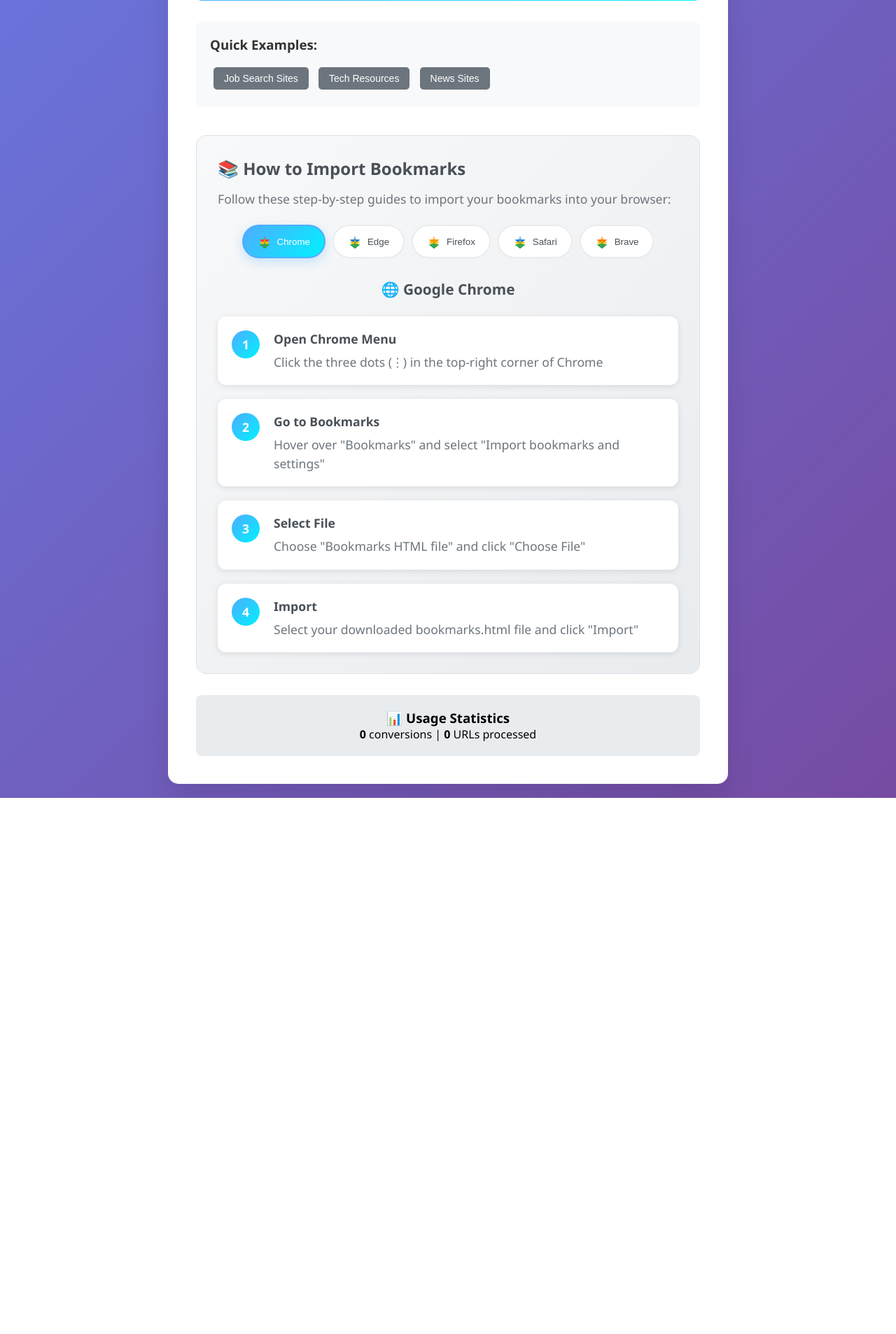
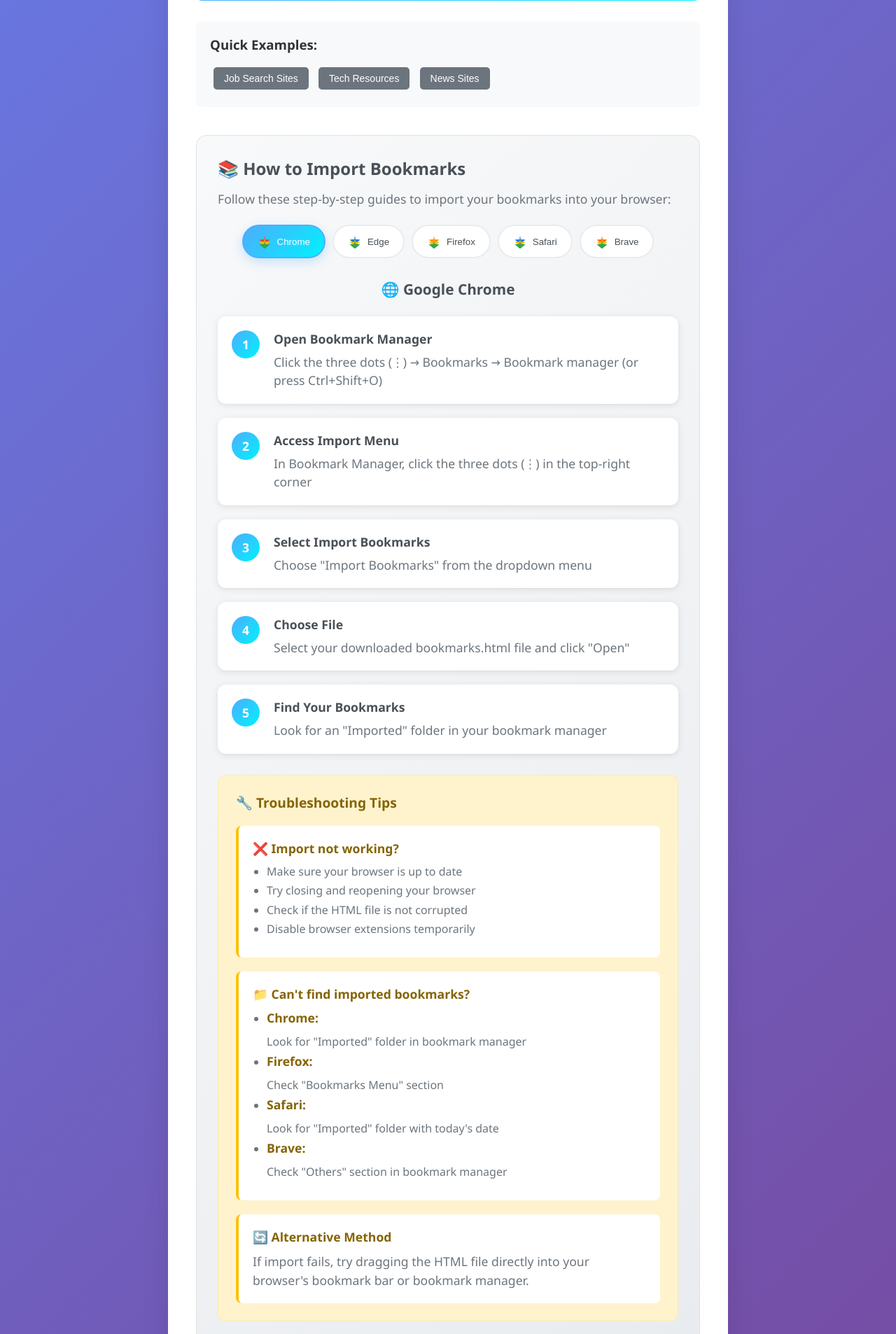
Before and after one commit to harish-govindasamy/bookmark-converter, a Flask app: page / in a window 1280 px wide. Shown: the part 646-2552 px from the top of the page at 70% size. Before the commit the page ends 1786 px from the top, so only its background shows below. Run offline with Flask 3, Linux system fonts and the light colour scheme; data that the repository does not hold is empty.

Commit message:
Fix browser import instructions with current 2024/2025 methods and add troubleshooting

```diff
--- a/templates/index.html
+++ b/templates/index.html
@@ -321,6 +321,57 @@
             line-height: 1.5;
         }
 
+        /* Troubleshooting Styles */
+        .troubleshooting {
+            margin-top: 30px;
+            padding: 25px;
+            background: #fff3cd;
+            border: 1px solid #ffeaa7;
+            border-radius: 12px;
+        }
+
+        .troubleshooting h4 {
+            color: #856404;
+            margin-bottom: 20px;
+            font-size: 1.2em;
+        }
+
+        .troubleshooting-tips {
+            display: grid;
+            gap: 20px;
+        }
+
+        .tip {
+            background: white;
+            padding: 20px;
+            border-radius: 8px;
+            border-left: 4px solid #ffc107;
+        }
+
+        .tip strong {
+            color: #856404;
+            display: block;
+            margin-bottom: 10px;
+            font-size: 1.1em;
+        }
+
+        .tip ul {
+            margin: 10px 0;
+            padding-left: 20px;
+        }
+
+        .tip li {
+            color: #6c757d;
+            margin-bottom: 5px;
+            line-height: 1.4;
+        }
+
+        .tip p {
+            color: #6c757d;
+            margin: 10px 0 0 0;
+            line-height: 1.5;
+        }
+
         /* Responsive Design */
         @media (max-width: 768px) {
             .browser-tabs {
@@ -342,6 +393,10 @@
 
             .step-number {
                 align-self: center;
+            }
+
+            .troubleshooting-tips {
+                grid-template-columns: 1fr;
             }
         }
     </style>
@@ -416,29 +471,36 @@
                             <div class="step">
                                 <div class="step-number">1</div>
                                 <div class="step-content">
-                                    <strong>Open Chrome Menu</strong>
-                                    <p>Click the three dots (⋮) in the top-right corner of Chrome</p>
+                                    <strong>Open Bookmark Manager</strong>
+                                    <p>Click the three dots (⋮) → Bookmarks → Bookmark manager (or press Ctrl+Shift+O)</p>
                                 </div>
                             </div>
                             <div class="step">
                                 <div class="step-number">2</div>
                                 <div class="step-content">
-                                    <strong>Go to Bookmarks</strong>
-                                    <p>Hover over "Bookmarks" and select "Import bookmarks and settings"</p>
+                                    <strong>Access Import Menu</strong>
+                                    <p>In Bookmark Manager, click the three dots (⋮) in the top-right corner</p>
                                 </div>
                             </div>
                             <div class="step">
                                 <div class="step-number">3</div>
                                 <div class="step-content">
-                                    <strong>Select File</strong>
-                                    <p>Choose "Bookmarks HTML file" and click "Choose File"</p>
+                                    <strong>Select Import Bookmarks</strong>
+                                    <p>Choose "Import Bookmarks" from the dropdown menu</p>
                                 </div>
                             </div>
                             <div class="step">
                                 <div class="step-number">4</div>
                                 <div class="step-content">
-                                    <strong>Import</strong>
-                                    <p>Select your downloaded bookmarks.html file and click "Import"</p>
+                                    <strong>Choose File</strong>
+                                    <p>Select your downloaded bookmarks.html file and click "Open"</p>
+                                </div>
+                            </div>
+                            <div class="step">
+                                <div class="step-number">5</div>
+                                <div class="step-content">
+                                    <strong>Find Your Bookmarks</strong>
+                                    <p>Look for an "Imported" folder in your bookmark manager</p>
                                 </div>
                             </div>
                         </div>
@@ -450,28 +512,35 @@
                             <div class="step">
                                 <div class="step-number">1</div>
                                 <div class="step-content">
-                                    <strong>Open Edge Menu</strong>
-                                    <p>Click the three dots (⋯) in the top-right corner of Edge</p>
+                                    <strong>Open Edge Settings</strong>
+                                    <p>Click the three dots (⋯) in the top-right corner → Settings</p>
                                 </div>
                             </div>
                             <div class="step">
                                 <div class="step-number">2</div>
                                 <div class="step-content">
-                                    <strong>Go to Favorites</strong>
-                                    <p>Select "Favorites" → "Import favorites"</p>
+                                    <strong>Go to Profiles</strong>
+                                    <p>In the left sidebar, click on "Profiles"</p>
                                 </div>
                             </div>
                             <div class="step">
                                 <div class="step-number">3</div>
                                 <div class="step-content">
-                                    <strong>Choose Source</strong>
-                                    <p>Select "Import from file" and choose "Favorites or bookmarks HTML file"</p>
+                                    <strong>Import Browser Data</strong>
+                                    <p>Under "Your profile", click "Import browser data"</p>
                                 </div>
                             </div>
                             <div class="step">
                                 <div class="step-number">4</div>
                                 <div class="step-content">
-                                    <strong>Import</strong>
+                                    <strong>Choose Import Source</strong>
+                                    <p>Select "Import from file" → "Favorites or bookmarks HTML file"</p>
+                                </div>
+                            </div>
+                            <div class="step">
+                                <div class="step-number">5</div>
+                                <div class="step-content">
+                                    <strong>Select File</strong>
                                     <p>Browse and select your bookmarks.html file, then click "Import"</p>
                                 </div>
                             </div>
@@ -491,22 +560,36 @@
                             <div class="step">
                                 <div class="step-number">2</div>
                                 <div class="step-content">
-                                    <strong>Import & Backup</strong>
-                                    <p>Click "Import and Backup" → "Import Bookmarks from HTML"</p>
+                                    <strong>Show All Bookmarks</strong>
+                                    <p>Click "Bookmarks" → "Show All Bookmarks" at the bottom</p>
                                 </div>
                             </div>
                             <div class="step">
                                 <div class="step-number">3</div>
                                 <div class="step-content">
-                                    <strong>Select File</strong>
-                                    <p>Choose your downloaded bookmarks.html file</p>
+                                    <strong>Import & Backup</strong>
+                                    <p>In the Library window, click "Import and Backup" in the toolbar</p>
                                 </div>
                             </div>
                             <div class="step">
                                 <div class="step-number">4</div>
                                 <div class="step-content">
-                                    <strong>Complete</strong>
-                                    <p>Your bookmarks will be imported automatically</p>
+                                    <strong>Import from HTML</strong>
+                                    <p>Select "Import Bookmarks from HTML"</p>
+                                </div>
+                            </div>
+                            <div class="step">
+                                <div class="step-number">5</div>
+                                <div class="step-content">
+                                    <strong>Select File</strong>
+                                    <p>Choose your downloaded bookmarks.html file and click "Open"</p>
+                                </div>
+                            </div>
+                            <div class="step">
+                                <div class="step-number">6</div>
+                                <div class="step-content">
+                                    <strong>Find Your Bookmarks</strong>
+                                    <p>Check the "Bookmarks Menu" section - imported bookmarks appear there</p>
                                 </div>
                             </div>
                         </div>
@@ -519,14 +602,14 @@
                                 <div class="step-number">1</div>
                                 <div class="step-content">
                                     <strong>Open File Menu</strong>
-                                    <p>Click "File" in the Safari menu bar</p>
+                                    <p>Click "File" in the Safari menu bar at the top</p>
                                 </div>
                             </div>
                             <div class="step">
                                 <div class="step-number">2</div>
                                 <div class="step-content">
-                                    <strong>Import Bookmarks</strong>
-                                    <p>Select "Import From" → "Bookmarks HTML File"</p>
+                                    <strong>Import From</strong>
+                                    <p>Hover over "Import From" and select "Bookmarks HTML File"</p>
                                 </div>
                             </div>
                             <div class="step">
@@ -543,6 +626,13 @@
                                     <p>Click "Import" to add your bookmarks to Safari</p>
                                 </div>
                             </div>
+                            <div class="step">
+                                <div class="step-number">5</div>
+                                <div class="step-content">
+                                    <strong>Find Your Bookmarks</strong>
+                                    <p>Look in the sidebar for a folder named "Imported" with today's date</p>
+                                </div>
+                            </div>
                         </div>
                     </div>
 
@@ -552,31 +642,66 @@
                             <div class="step">
                                 <div class="step-number">1</div>
                                 <div class="step-content">
-                                    <strong>Open Brave Menu</strong>
-                                    <p>Click the three lines (☰) in the top-right corner</p>
+                                    <strong>Open Brave Settings</strong>
+                                    <p>Click the three lines (☰) in the top-right corner → Settings</p>
                                 </div>
                             </div>
                             <div class="step">
                                 <div class="step-number">2</div>
                                 <div class="step-content">
-                                    <strong>Bookmarks Manager</strong>
-                                    <p>Go to "Bookmarks" → "Bookmark Manager"</p>
+                                    <strong>Get Started Section</strong>
+                                    <p>Under "Get Started", click "Import bookmarks and settings"</p>
                                 </div>
                             </div>
                             <div class="step">
                                 <div class="step-number">3</div>
                                 <div class="step-content">
-                                    <strong>Import</strong>
-                                    <p>Click the three dots (⋮) → "Import bookmarks"</p>
+                                    <strong>Choose Import Source</strong>
+                                    <p>Select "Import from file" → "Bookmarks HTML file"</p>
                                 </div>
                             </div>
                             <div class="step">
                                 <div class="step-number">4</div>
                                 <div class="step-content">
                                     <strong>Select File</strong>
-                                    <p>Choose "Bookmarks HTML file" and select your downloaded file</p>
+                                    <p>Browse and select your bookmarks.html file, then click "Import"</p>
                                 </div>
                             </div>
+                            <div class="step">
+                                <div class="step-number">5</div>
+                                <div class="step-content">
+                                    <strong>Find Your Bookmarks</strong>
+                                    <p>Check the "Others" section in bookmark manager (brave://bookmarks/)</p>
+                                </div>
+                            </div>
+                        </div>
+                    </div>
+                </div>
+
+                <div class="troubleshooting">
+                    <h4>🔧 Troubleshooting Tips</h4>
+                    <div class="troubleshooting-tips">
+                        <div class="tip">
+                            <strong>❌ Import not working?</strong>
+                            <ul>
+                                <li>Make sure your browser is up to date</li>
+                                <li>Try closing and reopening your browser</li>
+                                <li>Check if the HTML file is not corrupted</li>
+                                <li>Disable browser extensions temporarily</li>
+                            </ul>
+                        </div>
+                        <div class="tip">
+                            <strong>📁 Can't find imported bookmarks?</strong>
+                            <ul>
+                                <li><strong>Chrome:</strong> Look for "Imported" folder in bookmark manager</li>
+                                <li><strong>Firefox:</strong> Check "Bookmarks Menu" section</li>
+                                <li><strong>Safari:</strong> Look for "Imported" folder with today's date</li>
+                                <li><strong>Brave:</strong> Check "Others" section in bookmark manager</li>
+                            </ul>
+                        </div>
+                        <div class="tip">
+                            <strong>🔄 Alternative Method</strong>
+                            <p>If import fails, try dragging the HTML file directly into your browser's bookmark bar or bookmark manager.</p>
                         </div>
                     </div>
                 </div>
```
